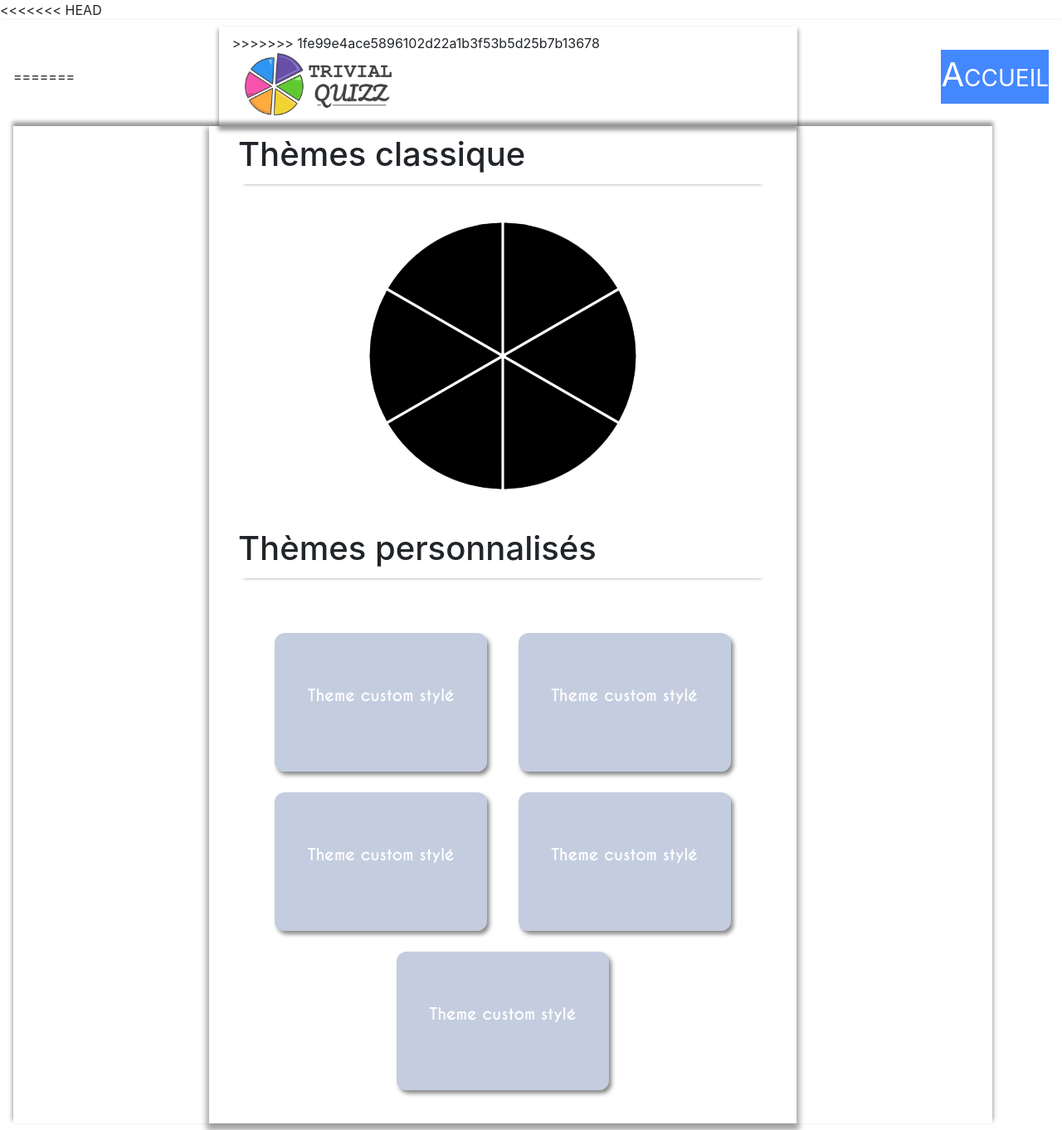
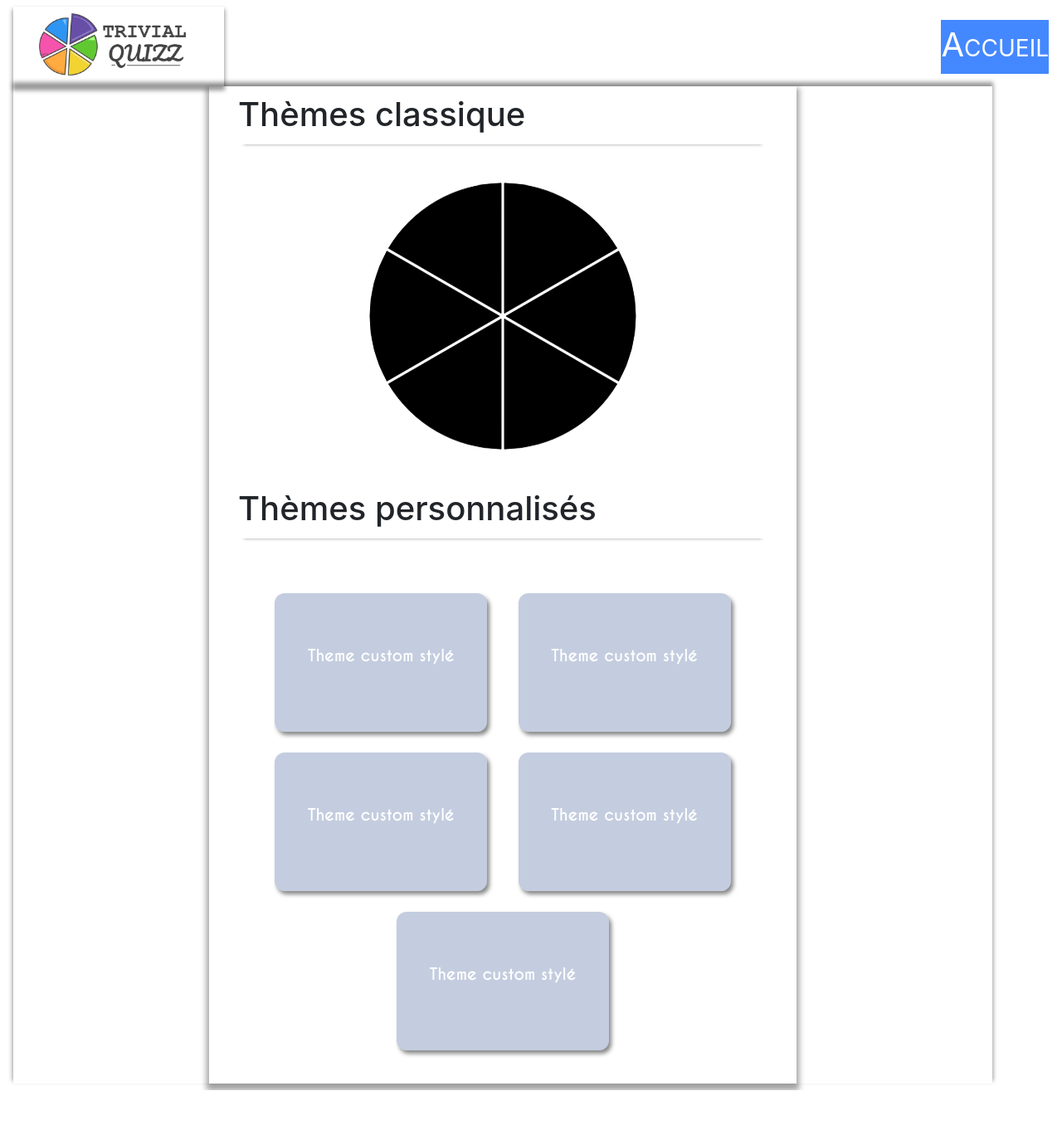
Before and after one commit to RomainBnfn/TrivialQuizz, a PHP site: page /index.php in a window 1280 px wide. Shown: the whole page at 83% size. After the commit the page ends 1314 px from the top, so only its background shows below. Run offline with PHP 8.4, Linux system fonts and the light colour scheme; data that the repository does not hold is empty; some libraries are stand-ins or nearby versions.

Commit message:
suppression de couilles dans navbar.php

```diff
--- a/trivialquizz/include/navbar.php
+++ b/trivialquizz/include/navbar.php
@@ -1,6 +1,4 @@
-<<<<<<< HEAD
 <nav class="navbar navbar-fixed-top" role="navigation">
-=======
 <?php
   //TODO: changer les liens
 
@@ -20,7 +18,6 @@
   }
 ?>
 <nav class="navbar navbar-default navbar-fixed-top" role="navigation">
->>>>>>> 1fe99e4ace5896102d22a1b3f53b5d25b7b13678
   <div class="container">
     <!-- Logo pour aller à la page d'accueil -->
     <div>
```
